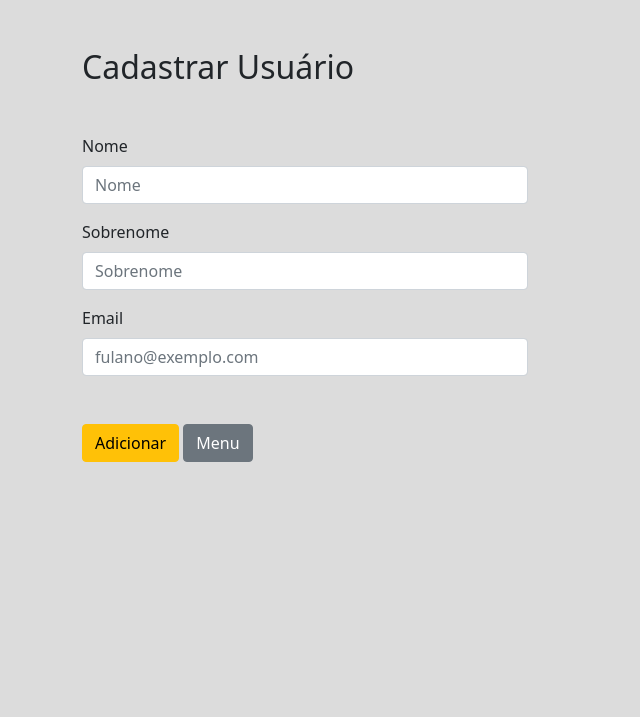
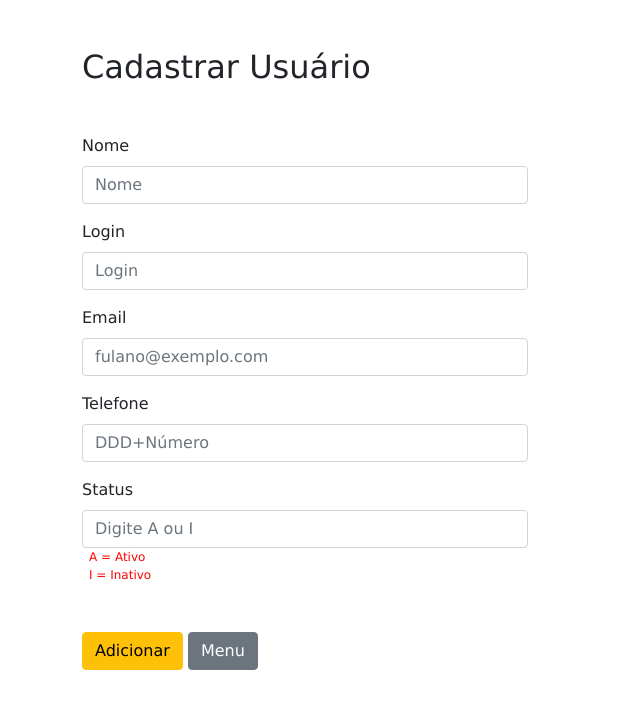
Before and after one commit to Any97Cris/CRUD_PHP, a PHP site: page /adicionar.php in a window 1280 px wide. Shown: the top 717 px of the page, without its empty margins (0-640 px from the left). Run offline with PHP 8.4, Linux system fonts and the light colour scheme.

Commit message:
criacao de campos

```diff
--- a/adicionar.php
+++ b/adicionar.php
@@ -6,11 +6,12 @@
     <meta http-equiv="X-UA-Compatible" content="IE=edge">
     <meta name="viewport" content="width=device-width, initial-scale=1.0">
     <link href="https://cdn.jsdelivr.net/npm/bootstrap@5.1.3/dist/css/bootstrap.min.css" rel="stylesheet" integrity="sha384-1BmE4kWBq78iYhFldvKuhfTAU6auU8tT94WrHftjDbrCEXSU1oBoqyl2QvZ6jIW3" crossorigin="anonymous">
+    <link rel="stylesheet" href="src/style.css">
 
     <title>Cadastrar</title>
 </head>
 
-<body style="background-color: 	#DCDCDC;">
+<body>
     <form method="POST" action="adicionar_action.php">
         <div class="container mt-5">
             <h2 class="mb-5">Cadastrar Usuário</h2>
@@ -19,15 +20,29 @@
                 <input type="text" required name="nome" class="form-control" style="width: 40%;" id="exampleFormControlInput1" placeholder="Nome">
             </div>
             <div class="mb-3">
-                <label for="exampleFormControlInput1" class="form-label">Sobrenome</label>
-                <input type="text" required name="sobrenome" class="form-control" style="width: 40%;" id="exampleFormControlInput1" placeholder="Sobrenome">
+                <label for="exampleFormControlInput1" class="form-label">Login</label>
+                <input type="text" required name="login" class="form-control" style="width: 40%;" id="exampleFormControlInput1" placeholder="Login">
             </div>
-            <div class="mb-5">
+            <div class="mb-3">
                 <label for="exampleFormControlInput1" class="form-label">Email</label>
                 <input type="email" required name="email" class="form-control" style="width: 40%;" id="exampleFormControlInput1" placeholder="fulano@exemplo.com">
             </div>
+            <div class="mb-3">
+                <label for="exampleFormControlInput1" class="form-label">Telefone</label>
+                <input type="text" required name="telefone" class="form-control" style="width: 40%;" id="exampleFormControlInput1" placeholder="DDD+Número">
+            </div>
+            <div class="mb-5">
+                <label for="exampleFormControlInput1" class="form-label">Status</label>
+                <input type="text" required name="status" class="form-control" style="width: 40%;" id="exampleFormControlInput1" placeholder="Digite A ou I">
+                <span class="legenda">
+                    <ul>
+                        <li>A = Ativo</li>
+                        <li>I = Inativo</li>
+                    </ul>
+                </span>
+            </div>
             <!--BOTÕES-->
-            <div style="display:inline-block;">
+            <div style="display:inline-block;" class="mb-5">
                 <input class="btn btn-warning mr-2" type="submit" value="Adicionar">
                 <a class="btn btn-secondary" href="index.php">Menu</a>
             </div>
```
